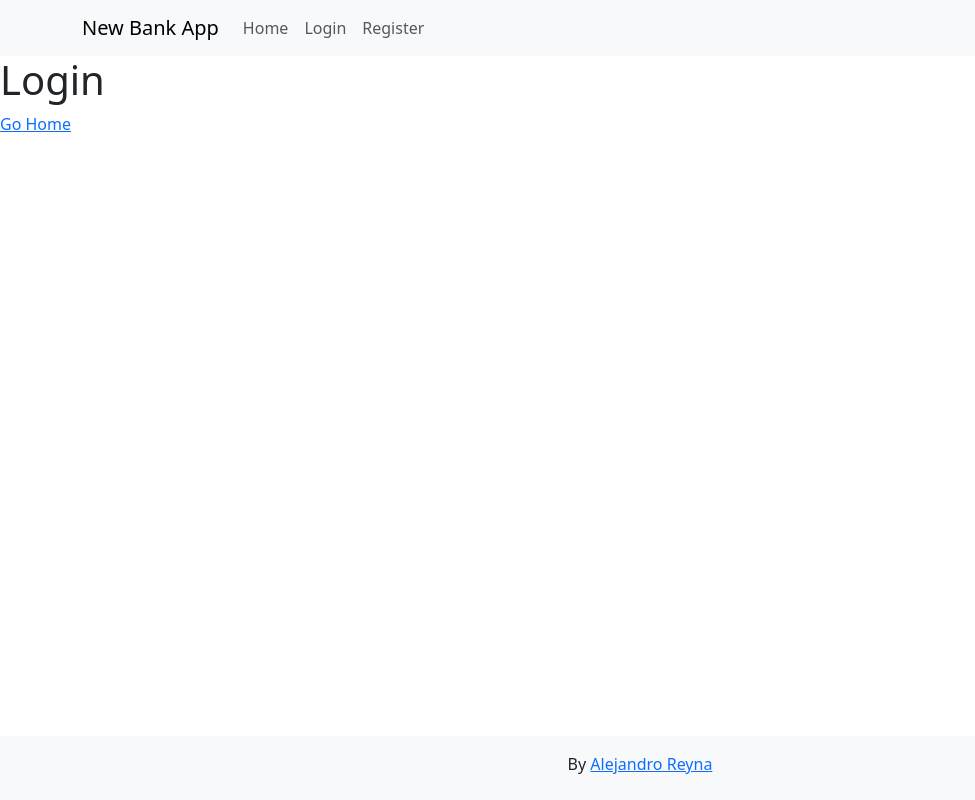
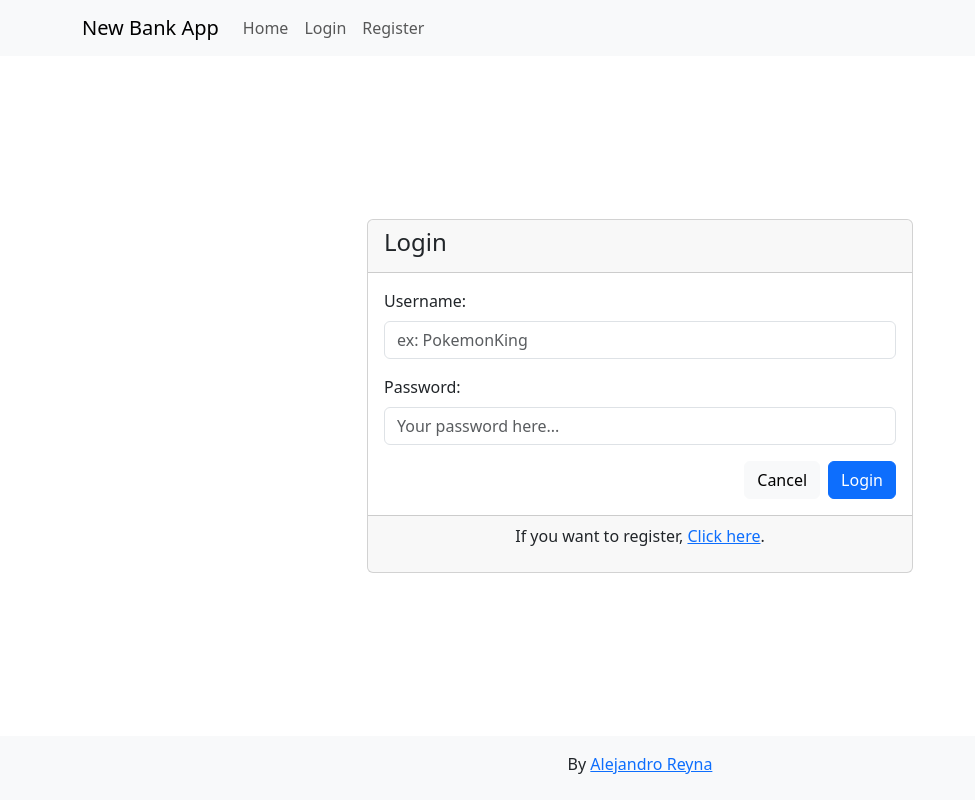
Before and after one commit to AleejandroReyna/new-bank-app, a React (Create React App) app: page /login in a window 1280 px wide. Shown: the whole page, without its empty margins (0-975 px from the left). Built offline with nearby package versions, Linux system fonts and the light colour scheme.

Commit message:
Login (#5)
* login: Added styles to main tag

* login: Added login screen

Without functionality

```diff
--- a/src/components/layout/public/Base/Base.styles.css
+++ b/src/components/layout/public/Base/Base.styles.css
@@ -3,3 +3,10 @@
   min-height: 100vh;
   flex-direction: column;
 }
+
+main {
+  display: flex;
+  flex: 1;
+  width: 100%;
+  flex-direction: column;
+}
--- a/src/screens/Auth/Login/_Login.tsx
+++ b/src/screens/Auth/Login/_Login.tsx
@@ -1,9 +1,40 @@
 // UI Components
 import { Link } from "react-router-dom"
+import { Button, Card, Form, Container, Row, Col } from "react-bootstrap"
 
 export const Login = () => (
-    <div>
-        <h1>Login</h1>
-        <Link to='/'>Go Home</Link>
+    <div className="my-auto">
+        <Container>
+            <Row>
+                <Col xs="12" lg={{span: 6, offset: 3}}>
+                <Card>
+                    <Card.Header>
+                        <h4 className="h4">Login</h4>
+                    </Card.Header>
+                    <Card.Body>
+                        <Form>
+                            <Form.Group className="mb-3" controlId="login.username">
+                                <Form.Label>Username: </Form.Label>
+                                <Form.Control type="text" placeholder="ex: PokemonKing" />
+                            </Form.Group>
+                            <Form.Group className="mb-3" controlId="login.password">
+                                <Form.Label>Password: </Form.Label>
+                                <Form.Control type="password" placeholder="Your password here..." />
+                            </Form.Group>
+                            <Form.Group className="text-end">
+                                <Link to="/">
+                                    <Button variant="light">Cancel</Button>
+                                </Link>
+                                <Button type="submit" className="ms-2">Login</Button>
+                            </Form.Group>
+                        </Form>
+                    </Card.Body>
+                    <Card.Footer className="text-center">
+                        <p>If you want to register, <Link to="/register">Click here</Link>.</p>
+                    </Card.Footer>
+                </Card>
+                </Col>
+            </Row>
+        </Container>
     </div>
 )
```
